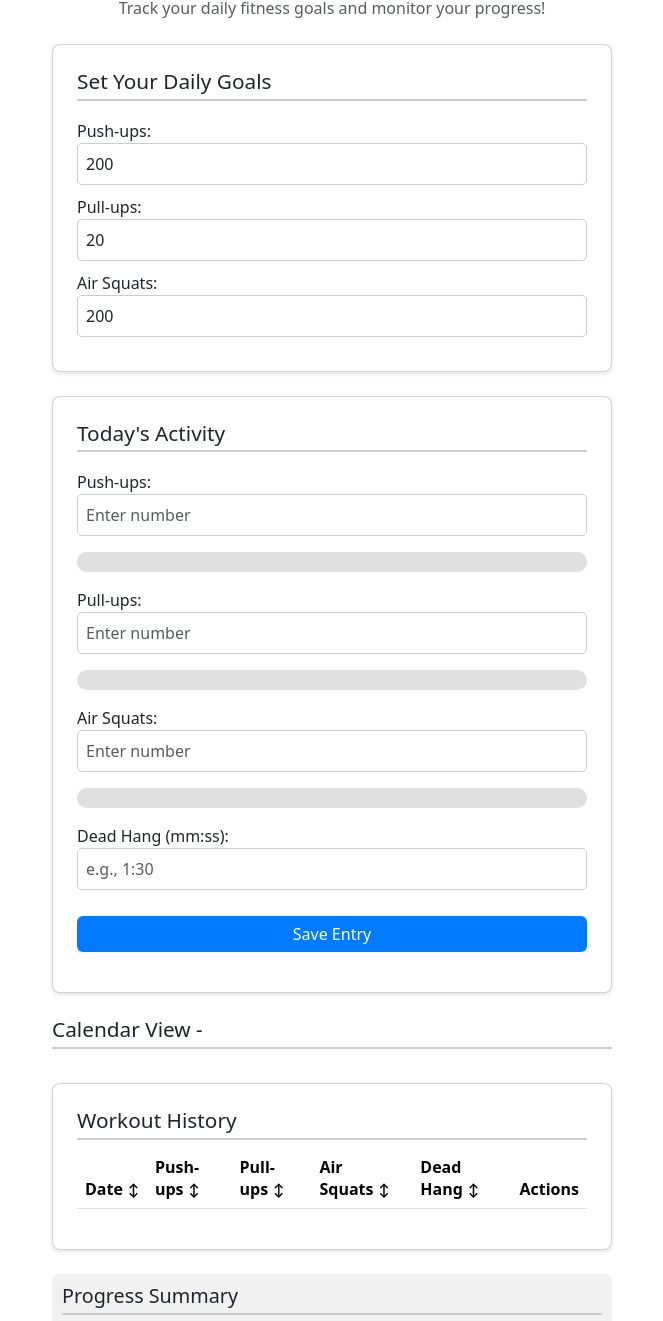
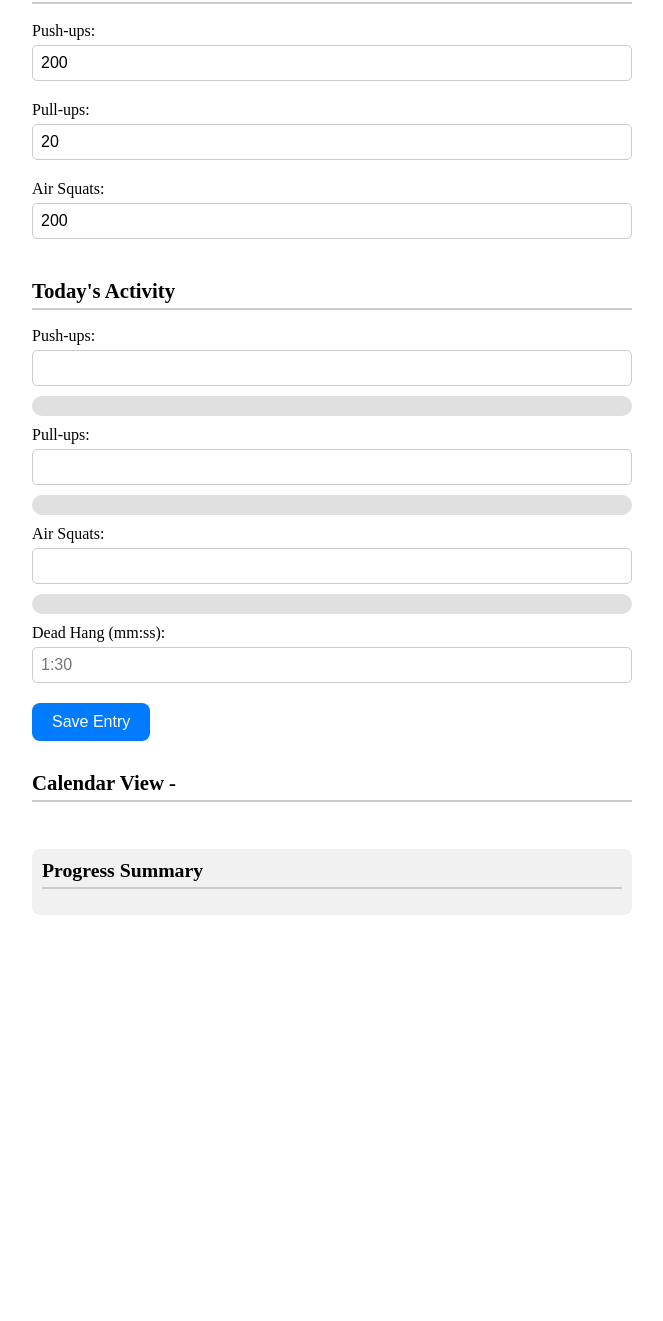
Before and after one commit to DMALUVM/Fitness-Tracker-V2, a plain HTML site: page index.html in a window 1280 px wide. Shown: the part 117-1438 px from the top of the page, without its empty margins (308-971 px from the left). After the commit the page ends 1090 px from the top, so only its background shows below. Drawn offline with nearby package versions, Linux system fonts and the light colour scheme; a script that the page names is missing.

Commit message:
Update index.html

````diff
--- a/index.html
+++ b/index.html
@@ -1,4 +1,3 @@
-```html
 <!DOCTYPE html>
 <html lang="en">
 <head>
@@ -7,112 +6,84 @@
   <meta name="apple-mobile-web-app-capable" content="yes" />
   <meta name="apple-mobile-web-app-status-bar-style" content="default" />
   <meta name="theme-color" content="#ffffff" />
-  <title>Fitness Tracker V2</title>
-  <link href="https://cdn.jsdelivr.net/npm/bootstrap@5.3.3/dist/css/bootstrap.min.css" rel="stylesheet">
+  <title>Fitness Tracker</title>
   <link rel="stylesheet" href="style.css" />
 </head>
 <body>
-  <div class="app-container container mt-4">
-    <header class="text-center mb-4">
+  <div class="app-container">
+    <header>
       <h1>Daily Fitness Tracker</h1>
-      <p class="text-muted">Track your daily fitness goals and monitor your progress!</p>
     </header>
 
-    <section class="goals-section card p-4 mb-4">
+    <section class="goals-section">
       <h2>Set Your Daily Goals</h2>
       <div class="goal-inputs">
-        <label class="form-label">Push-ups: <input type="number" class="form-control" id="goalPushups" value="200" min="0" placeholder="Enter goal" /></label>
-        <label class="form-label">Pull-ups: <input type="number" class="form-control" id="goalPullups" value="20" min="0" placeholder="Enter goal" /></label>
-        <label class="form-label">Air Squats: <input type="number" class="form-control" id="goalSquats" value="200" min="0" placeholder="Enter goal" /></label>
+        <label for="goalPushups">Push-ups:</label>
+        <input type="number" id="goalPushups" value="200" />
+
+        <label for="goalPullups">Pull-ups:</label>
+        <input type="number" id="goalPullups" value="20" />
+
+        <label for="goalSquats">Air Squats:</label>
+        <input type="number" id="goalSquats" value="200" />
       </div>
     </section>
 
-    <section class="entry-section card p-4 mb-4">
+    <section class="entry-section">
       <h2>Today's Activity</h2>
-      <form id="workout-form" class="entry-inputs">
-        <div class="mb-3">
-          <label class="form-label">Push-ups: <input type="number" class="form-control" id="pushups" placeholder="Enter number" min="0" /></label>
-          <div class="invalid-feedback" id="pushups-error"></div>
-        </div>
-        <div class="progress-bar mb-3" id="progressPushups"><div></div></div>
+      <div class="entry-inputs">
+        <label for="pushups">Push-ups:</label>
+        <input type="number" id="pushups" />
+        <div class="progress-bar" id="progressPushups"><div></div></div>
 
-        <div class="mb-3">
-          <label class="form-label">Pull-ups: <input type="number" class="form-control" id="pullups" placeholder="Enter number" min="0" /></label>
-          <div class="invalid-feedback" id="pullups-error"></div>
-        </div>
-        <div class="progress-bar mb-3" id="progressPullups"><div></div></div>
+        <label for="pullups">Pull-ups:</label>
+        <input type="number" id="pullups" />
+        <div class="progress-bar" id="progressPullups"><div></div></div>
 
-        <div class="mb-3">
-          <label class="form-label">Air Squats: <input type="number" class="form-control" id="squats" placeholder="Enter number" min="0" /></label>
-          <div class="invalid-feedback" id="squats-error"></div>
-        </div>
-        <div class="progress-bar mb-3" id="progressSquats"><div></div></div>
+        <label for="squats">Air Squats:</label>
+        <input type="number" id="squats" />
+        <div class="progress-bar" id="progressSquats"><div></div></div>
 
-        <div class="mb-3">
-          <label class="form-label">Dead Hang (mm:ss): <input type="text" class="form-control" id="deadHang" placeholder="e.g., 1:30" /></label>
-          <div class="invalid-feedback" id="deadHang-error"></div>
-        </div>
-        <button type="submit" class="btn btn-primary w-100" id="saveEntry">Save Entry</button>
-      </form>
+        <label for="deadHang">Dead Hang (mm:ss):</label>
+        <input type="text" id="deadHang" placeholder="1:30" />
+
+        <button id="saveEntry" type="button">Save Entry</button>
+      </div>
     </section>
 
-    <section class="calendar-section mb-4">
+    <section class="calendar-section">
       <h2>Calendar View - <span id="calendarMonthYear"></span></h2>
-      <div id="calendar"></div>
+      <div id="calendar" role="grid"></div>
     </section>
 
-    <section class="history-section card p-4 mb-4">
-      <h2>Workout History</h2>
-      <table class="table table-striped table-hover">
-        <thead>
-          <tr>
-            <th scope="col" class="sortable" data-sort="date">Date</th>
-            <th scope="col" class="sortable" data-sort="pushups">Push-ups</th>
-            <th scope="col" class="sortable" data-sort="pullups">Pull-ups</th>
-            <th scope="col" class="sortable" data-sort="squats">Air Squats</th>
-            <th scope="col" class="sortable" data-sort="deadHang">Dead Hang</th>
-            <th scope="col">Actions</th>
-          </tr>
-        </thead>
-        <tbody id="workout-history"></tbody>
-      </table>
-    </section>
-
-    <section class="summary-section mb-4">
+    <section class="summary-section">
       <h2>Progress Summary</h2>
       <div id="summary"></div>
     </section>
   </div>
 
   <!-- Modal for editing past entries -->
-  <div id="editModal" class="modal hidden">
+  <div id="editModal" class="modal hidden" role="dialog" aria-modal="true" aria-labelledby="editDateLabel">
     <div class="modal-content">
-      <span class="close-button" id="closeModal">×</span>
+      <button class="close-button" id="closeModal" aria-label="Close">&times;</button>
       <h3>Edit Entry for <span id="editDateLabel"></span></h3>
-      <form id="edit-form">
-        <div class="mb-3">
-          <label class="form-label">Push-ups: <input type="number" class="form-control" id="editPushups" min="0" placeholder="Enter number" /></label>
-          <div class="invalid-feedback" id="editPushups-error"></div>
-        </div>
-        <div class="mb-3">
-          <label class="form-label">Pull-ups: <input type="number" class="form-control" id="editPullups" min="0" placeholder="Enter number" /></label>
-          <div class="invalid-feedback" id="editPullups-error"></div>
-        </div>
-        <div class="mb-3">
-          <label class="form-label">Air Squats: <input type="number" class="form-control" id="editSquats" min="0" placeholder="Enter number" /></label>
-          <div class="invalid-feedback" id="editSquats-error"></div>
-        </div>
-        <div class="mb-3">
-          <label class="form-label">Dead Hang (mm:ss): <input type="text" class="form-control" id="editDeadHang" placeholder="e.g., 1:30" /></label>
-          <div class="invalid-feedback" id="editDeadHang-error"></div>
-        </div>
-        <button type="submit" class="btn btn-primary" id="saveEdit">Save Changes</button>
-      </form>
+
+      <label for="editPushups">Push-ups:</label>
+      <input type="number" id="editPushups" />
+
+      <label for="editPullups">Pull-ups:</label>
+      <input type="number" id="editPullups" />
+
+      <label for="editSquats">Air Squats:</label>
+      <input type="number" id="editSquats" />
+
+      <label for="editDeadHang">Dead Hang (mm:ss):</label>
+      <input type="text" id="editDeadHang" />
+
+      <button id="saveEdit" type="button">Save Changes</button>
     </div>
   </div>
 
-  <script src="https://cdn.jsdelivr.net/npm/bootstrap@5.3.3/dist/js/bootstrap.bundle.min.js"></script>
   <script src="script.js"></script>
 </body>
 </html>
-```
````
